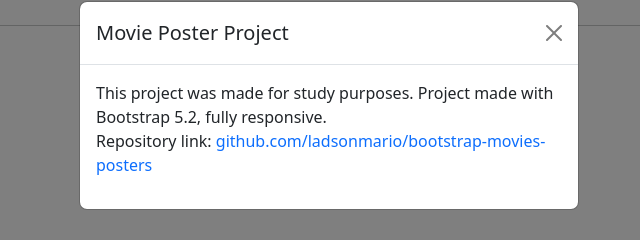
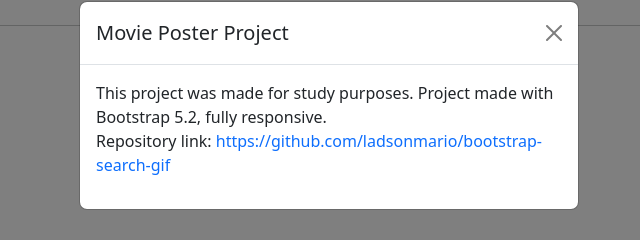
Before and after one commit to ladsonmario/bootstrap-search-gif, a plain HTML site: page index.html in a window 1280 px wide. Both pictures are taken after a click on the link "About". Shown: the part 295-535 px from the top of the page, 311-951 px from the left. Drawn offline with Linux system fonts and the light colour scheme.

Commit message:
final project, line 30 modified in index.html

```diff
--- a/index.html
+++ b/index.html
@@ -27,7 +27,7 @@
                                             <button class="btn-close" data-bs-dismiss="modal"></button>
                                         </div>
                                         <div class="modal-body">
-                                            <p>This project was made for study purposes. Project made with Bootstrap 5.2, fully responsive. <br/>Repository link: <a class="text-decoration-none" href="https://github.com/ladsonmario/bootstrap-movies-posters" target="_blank">github.com/ladsonmario/bootstrap-movies-posters</a></p>
+                                            <p>This project was made for study purposes. Project made with Bootstrap 5.2, fully responsive. <br/>Repository link: <a class="text-decoration-none" href="https://github.com/ladsonmario/bootstrap-search-gif" target="_blank">https://github.com/ladsonmario/bootstrap-search-gif</a></p>
                                         </div>
                                     </div>
                                 </div>
```
